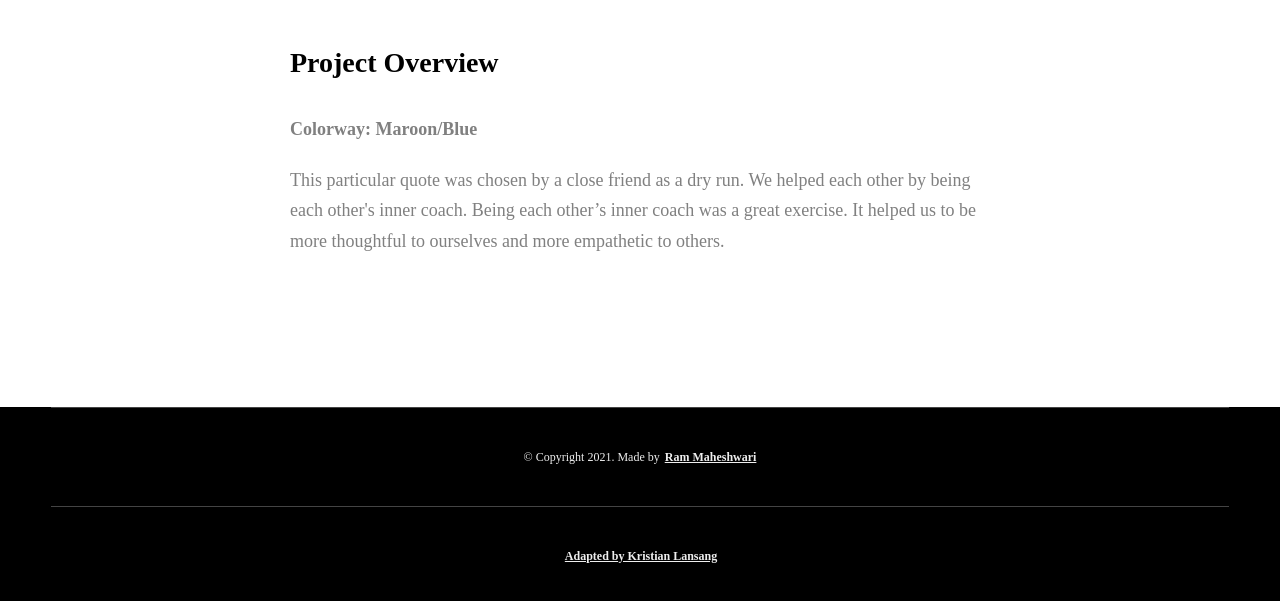
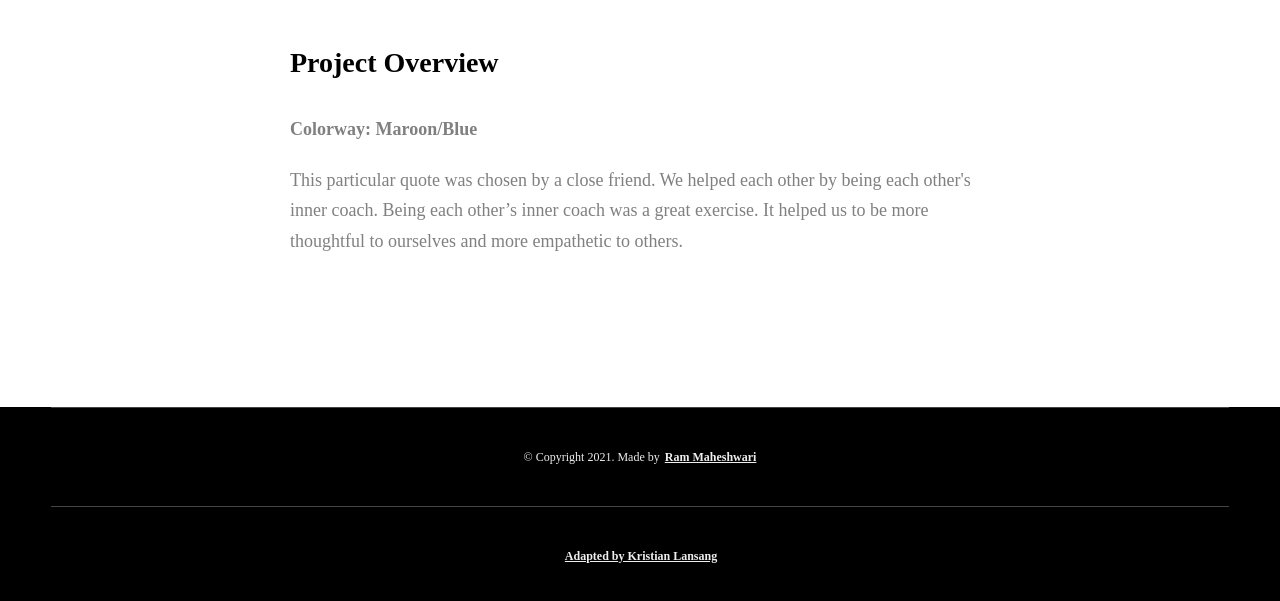
Before and after one commit to kristianlansang/kristianlansang.github.io, a website: page ENGL205/rbwcitl.html in a window 1280 px wide. Shown: the part 1532-2133 px from the top of the page. Drawn offline with Linux system fonts and the light colour scheme.

Commit message:
Update rbwcitl.html

```diff
--- a/ENGL205/rbwcitl.html
+++ b/ENGL205/rbwcitl.html
@@ -94,7 +94,7 @@
                 <strong>Colorway: Maroon/Blue</Strong>
               </p>
               <p class="project-details__desc-para">
-               This particular quote was chosen by a close friend as a dry run. We helped each other by being each other's inner coach. Being each other’s inner coach was a great exercise. It helped us to be more thoughtful to ourselves and more empathetic to others.
+               This particular quote was chosen by a close friend. We helped each other by being each other's inner coach. Being each other’s inner coach was a great exercise. It helped us to be more thoughtful to ourselves and more empathetic to others.
               </p>
           </div>
         </div>
```
